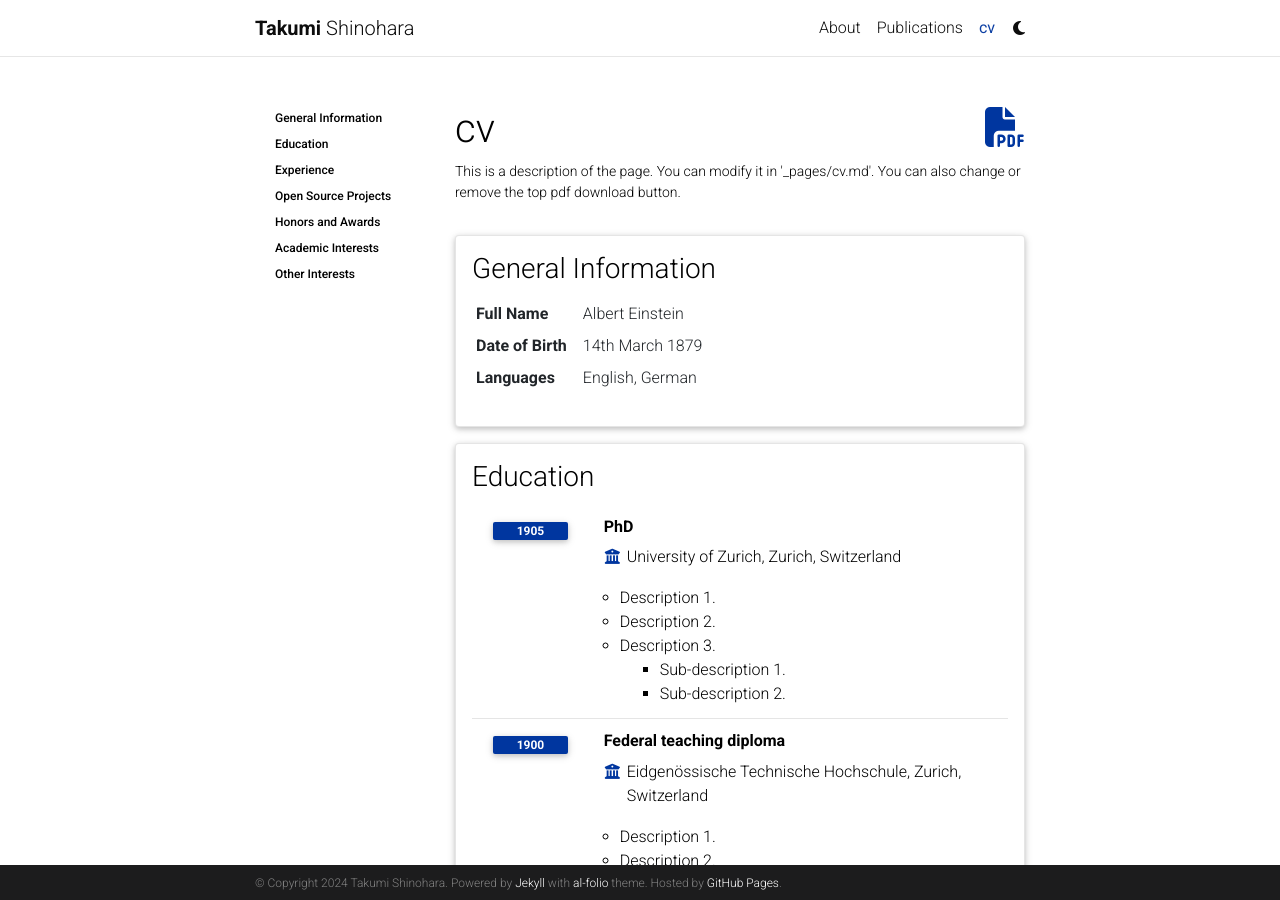
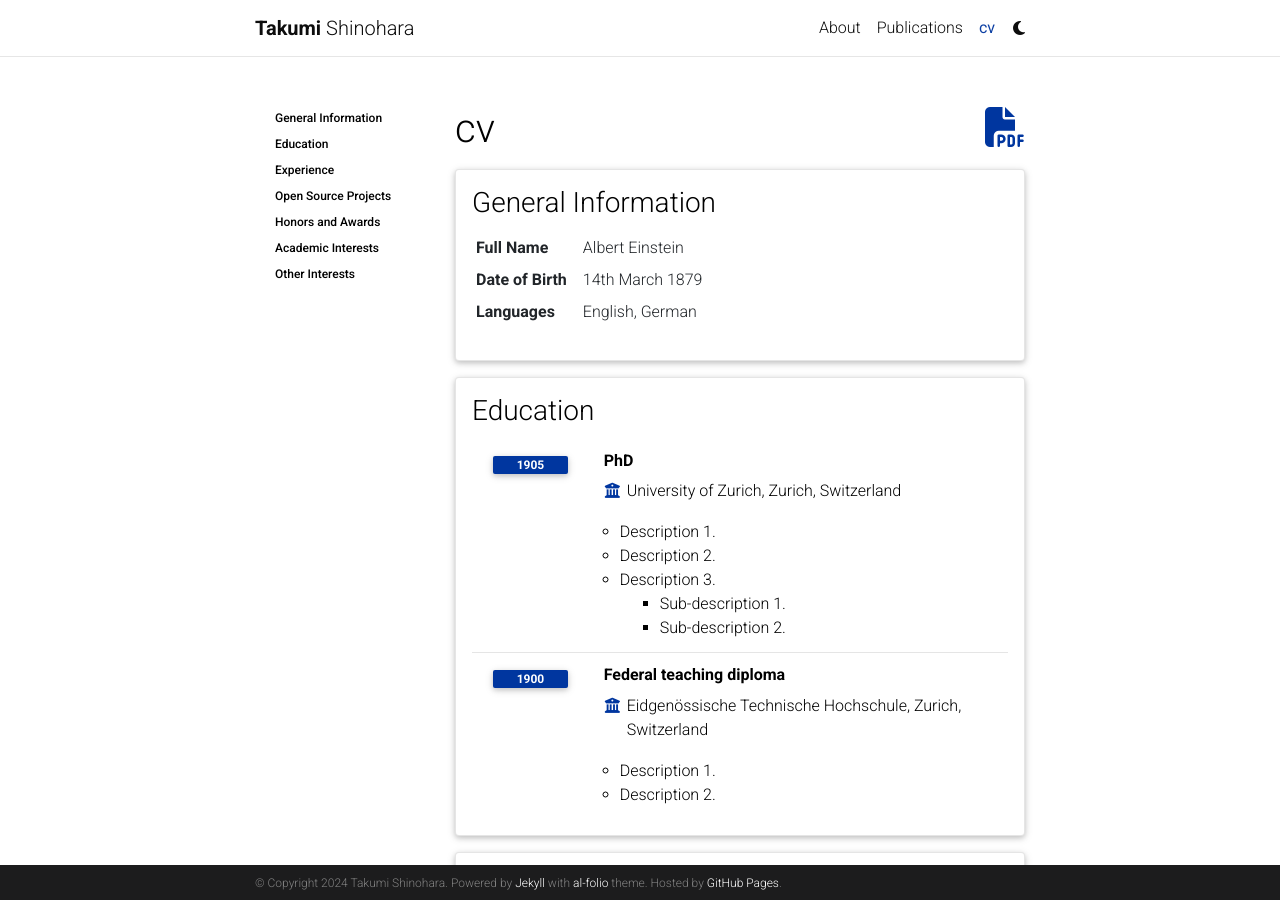
Before and after one commit to Takumi-Shinohara/Takumi-Shinohara.github.io, a Jekyll site: the page built from _pages/cv.md, in a window 1280 px wide and 900 px high. Built offline with Jekyll 4.4.1, drawn with Linux system fonts in a browser that asks for light colours; comment, search, counter and statistics services are not loaded; a style sheet for code colours, icons or effects is not loaded.

Commit message:
Update cv.md

```diff
--- a/_pages/cv.md
+++ b/_pages/cv.md
@@ -4,8 +4,8 @@ permalink: /cv/
 title: cv
 nav: true
 nav_order: 3
-cv_pdf: example_pdf.pdf
-description: This is a description of the page. You can modify it in '_pages/cv.md'. You can also change or remove the top pdf download button.
+cv_pdf: CV_Takumi_Shinohara.pdf
+description:
 toc:
   sidebar: left
 ---
```
